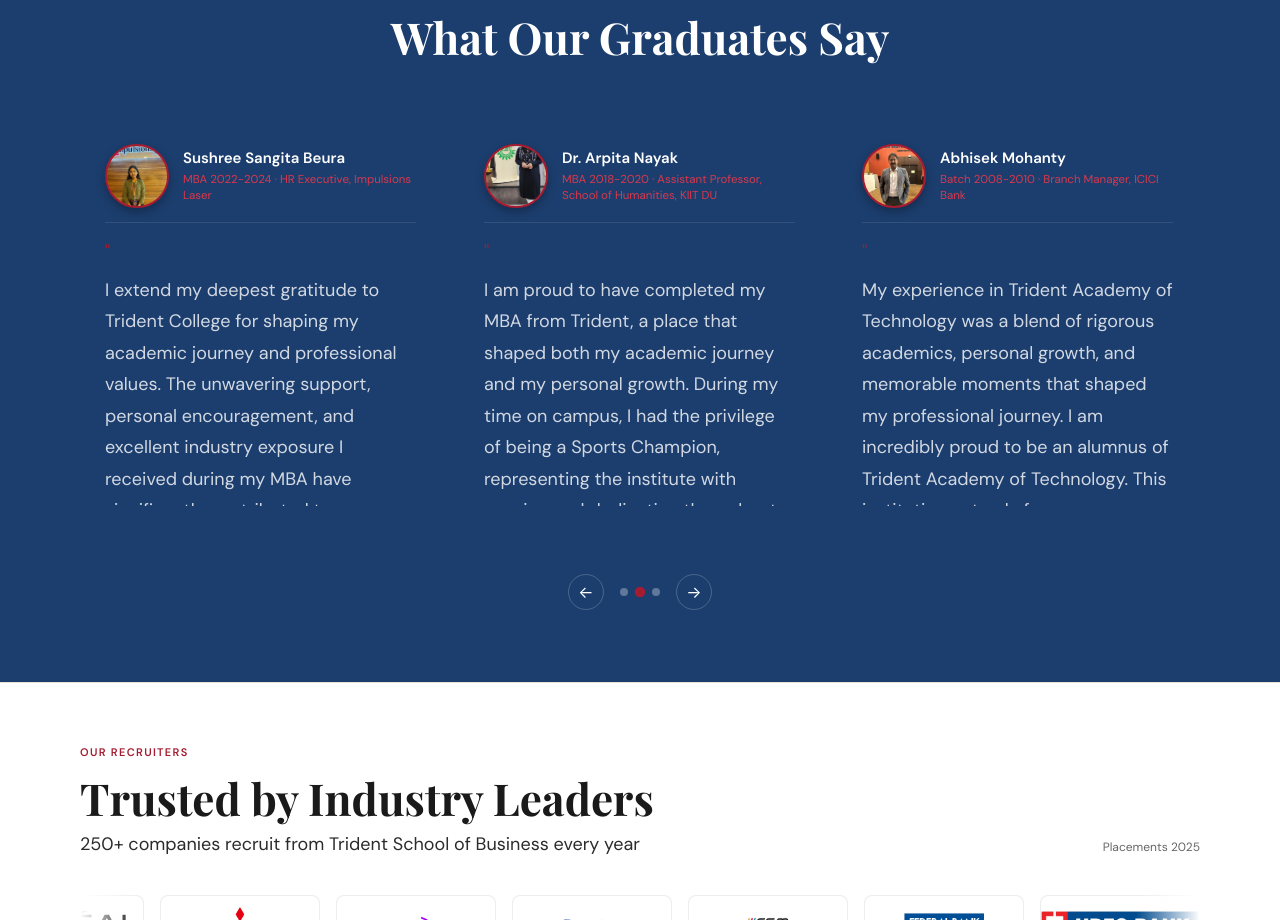
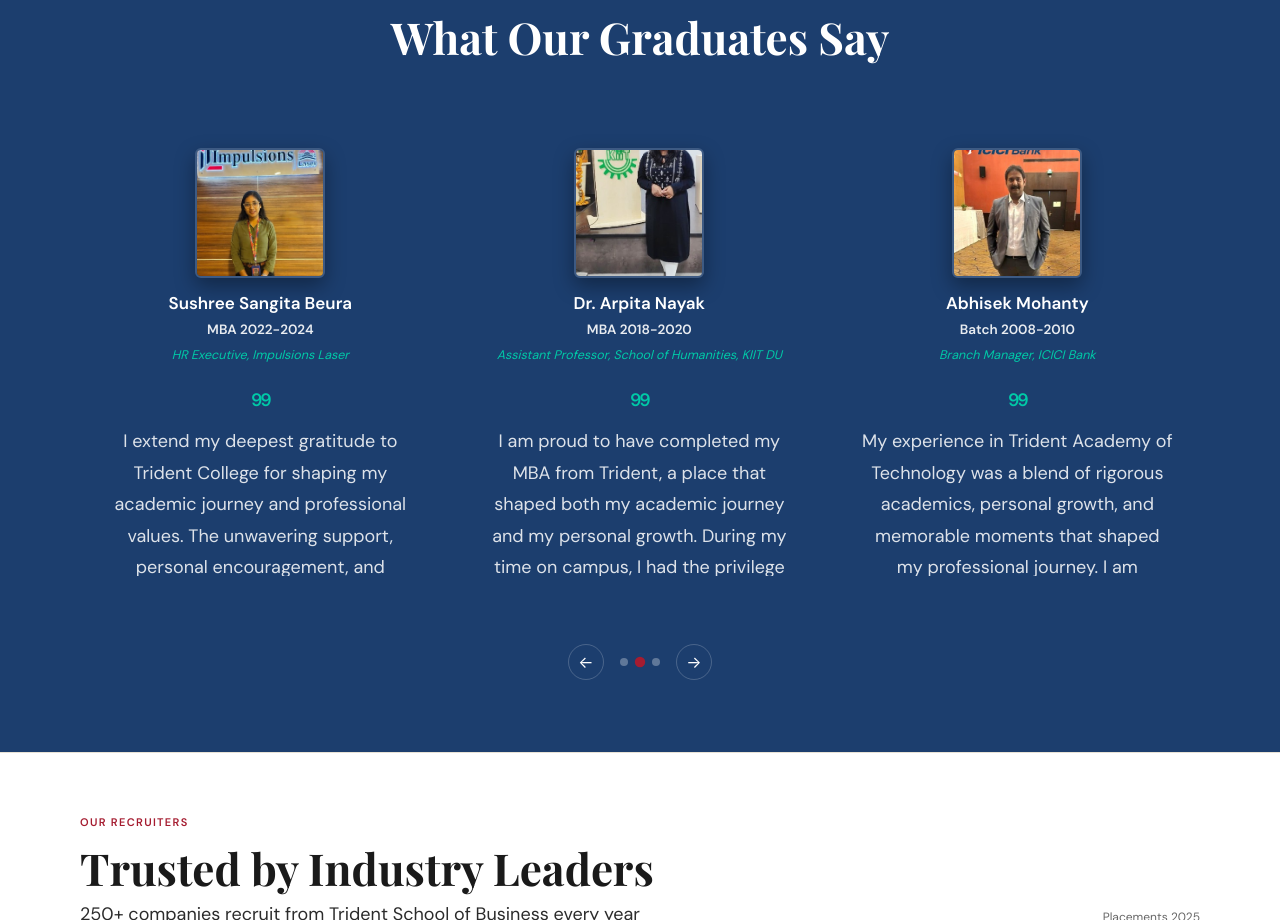
Before and after one commit to Bikash168/New_MBA, a website built with Vite: page index.html in a window 1280 px wide. Shown: the part 3080-4000 px from the top of the page. Built offline with nearby package versions, Linux system fonts and the light colour scheme; a web font is replaced by a local one.

Commit message:
Update testimonial cards layout to centered square photo with batch, company, and teal 99 quotation style

```diff
--- a/index.html
+++ b/index.html
@@ -922,85 +922,93 @@
     .testi-card {
       flex: 0 0 calc(33.333% - 16px);
       min-width: 280px;
-      height: 410px !important;
+      height: 480px !important;
       background: rgba(255, 255, 255, 0.04) !important;
       border: 1px solid rgba(255, 255, 255, 0.08) !important;
       border-radius: var(--radius-md, 16px) !important;
-      padding: 24px 22px;
-      text-align: left;
+      padding: 28px 22px 24px 22px;
+      text-align: center;
       transition: var(--transition-smooth, all 0.5s cubic-bezier(0.16, 1, 0.3, 1)) !important;
       display: flex;
       flex-direction: column;
+      align-items: center;
       overflow: hidden !important;
     }
 
     .testi-card:hover {
       background: rgba(255, 255, 255, 0.07) !important;
       transform: translateY(-6px) !important;
-      border-color: rgba(200, 150, 42, 0.35) !important;
+      border-color: rgba(0, 201, 167, 0.4) !important;
       box-shadow: var(--shadow-lg) !important;
     }
 
     .testi-profile {
       display: flex;
-      align-items: center;
-      gap: 14px;
-      margin-bottom: 14px;
-      border-bottom: 1px solid rgba(255, 255, 255, 0.1);
-      padding-bottom: 14px;
-      margin-top: 0;
-      border-top: none;
-      padding-top: 0;
+      flex-direction: column;
+      align-items: center;
+      text-align: center;
+      margin-bottom: 6px;
+      width: 100%;
+      border: none;
+      padding: 0;
     }
 
     .testi-avatar {
-      width: 64px;
-      height: 64px;
-      border-radius: 50% !important;
+      width: 130px;
+      height: 130px;
+      border-radius: 6px !important;
       object-fit: cover;
-      border: 2.5px solid var(--gold);
-      box-shadow: 0 4px 10px rgba(0, 0, 0, 0.3);
+      border: 2px solid rgba(255, 255, 255, 0.15);
+      box-shadow: 0 8px 20px rgba(0, 0, 0, 0.35);
+      margin: 0 auto 14px auto;
       flex-shrink: 0;
-      display: flex;
-      align-items: center;
-      justify-content: center;
-      font-size: 14px;
-      font-weight: 700;
-      color: var(--navy);
-      background: var(--gold-lt);
+      display: block;
     }
 
     .testi-meta {
       display: flex;
       flex-direction: column;
+      align-items: center;
+      text-align: center;
     }
 
     .testi-name {
       font-weight: 700;
-      font-size: 15px;
+      font-size: 17px;
       color: #ffffff;
       line-height: 1.3;
-    }
-
-    .testi-role {
-      font-size: 11.5px;
-      color: var(--gold-lt);
-      margin-top: 4px;
-      line-height: 1.35;
+      margin-bottom: 4px;
+    }
+
+    .testi-batch {
+      font-size: 13.5px;
+      font-weight: 600;
+      color: rgba(255, 255, 255, 0.9);
+      margin-bottom: 3px;
+    }
+
+    .testi-company {
+      font-size: 12.5px;
+      font-style: italic;
+      color: #00C9A7;
     }
 
     .testi-quote {
-      font-size: 28px;
-      color: var(--gold);
-      font-family: Georgia, serif;
+      font-size: 26px;
+      font-weight: 800;
+      color: #00C9A7;
+      font-family: system-ui, -apple-system, sans-serif;
+      letter-spacing: -2px;
       line-height: 1;
-      margin-bottom: 6px;
+      margin: 12px 0 10px 0;
+      text-align: center;
     }
 
     .testi-text {
       font-size: 13px;
-      color: rgba(255, 255, 255, .8);
+      color: rgba(255, 255, 255, .85);
       line-height: 1.65;
+      text-align: center;
       margin-bottom: 0;
       flex-grow: 1;
       overflow-y: auto;
@@ -1893,10 +1901,11 @@
             <img class="testi-avatar" src="Public/alumni_poornima.jpg" alt="Poornima Mohapatra">
             <div class="testi-meta">
               <div class="testi-name">Poornima Mohapatra</div>
-              <div class="testi-role">MBA 2019-2021 · Assistant Manager, Utkarsh Small Finance Bank</div>
+              <div class="testi-batch">MBA 2019-2021</div>
+              <div class="testi-company">Assistant Manager, Utkarsh Small Finance Bank</div>
             </div>
           </div>
-          <div class="testi-quote">"</div>
+          <div class="testi-quote">99</div>
           <p class="testi-text">I am extremely grateful for the valuable education and skills developed during my time
             at Trident, where we celebrated every milestone like family. Securing a placement through the Trident campus
             drive allowed me to build a fulfilling career in the banking sector as an Assistant Manager with Utkarsh
@@ -1908,10 +1917,11 @@
             <img class="testi-avatar" src="Public/alumni_nilesh.jpg" alt="Nilesh Mohanty">
             <div class="testi-meta">
               <div class="testi-name">Nilesh Mohanty</div>
-              <div class="testi-role">MBA 2017-2019 · Assistant Manager Digital Marketing, Medicover Hospital</div>
+              <div class="testi-batch">MBA 2017-2019</div>
+              <div class="testi-company">Assistant Manager Digital Marketing, Medicover Hospital</div>
             </div>
           </div>
-          <div class="testi-quote">"</div>
+          <div class="testi-quote">99</div>
           <p class="testi-text">My two years at Trident (MBA Batch 2017-19) were a beautiful journey of personal
             transformation. I owe my deepest gratitude to the incredible faculty for their thoughtful mentorship, which
             built the career clarity and communication confidence I rely on today as an Assistant Manager at Medicover
@@ -1923,10 +1933,11 @@
             <img class="testi-avatar" src="Public/alumni_prabhat.jpg" alt="Mr. Prabhat Panda">
             <div class="testi-meta">
               <div class="testi-name">Mr. Prabhat Panda</div>
-              <div class="testi-role">MBA 2017-2019 · Associate Tax Consultant, BDO India</div>
+              <div class="testi-batch">MBA 2017-2019</div>
+              <div class="testi-company">Associate Tax Consultant, BDO India</div>
             </div>
           </div>
-          <div class="testi-quote">"</div>
+          <div class="testi-quote">99</div>
           <p class="testi-text">I am truly proud of my journey with Trident, which played a key role in my career. It
             gave me the platform to learn, explore, and pursue my goal of becoming an accountant and tax executive. The
             knowledge gained here helped me secure my current role as an Associate Tax Consultant with BDO India in
@@ -1938,10 +1949,11 @@
             <img class="testi-avatar" src="Public/alumni_sushree.jpg" alt="Sushree Sangita Beura">
             <div class="testi-meta">
               <div class="testi-name">Sushree Sangita Beura</div>
-              <div class="testi-role">MBA 2022-2024 · HR Executive, Impulsions Laser</div>
+              <div class="testi-batch">MBA 2022-2024</div>
+              <div class="testi-company">HR Executive, Impulsions Laser</div>
             </div>
           </div>
-          <div class="testi-quote">"</div>
+          <div class="testi-quote">99</div>
           <p class="testi-text">I extend my deepest gratitude to Trident College for shaping my academic journey and
             professional values. The unwavering support, personal encouragement, and excellent industry exposure I
             received during my MBA have significantly contributed to my successful career path as an HR Executive at
@@ -1953,10 +1965,11 @@
             <img class="testi-avatar" src="Public/alumni_arpita.jpg" alt="Dr. Arpita Nayak">
             <div class="testi-meta">
               <div class="testi-name">Dr. Arpita Nayak</div>
-              <div class="testi-role">MBA 2018-2020 · Assistant Professor, School of Humanities, KIIT DU</div>
+              <div class="testi-batch">MBA 2018-2020</div>
+              <div class="testi-company">Assistant Professor, School of Humanities, KIIT DU</div>
             </div>
           </div>
-          <div class="testi-quote">"</div>
+          <div class="testi-quote">99</div>
           <p class="testi-text">I am proud to have completed my MBA from Trident, a place that shaped both my academic
             journey and my personal growth. During my time on campus, I had the privilege of being a Sports Champion,
             representing the institute with passion and dedication throughout my MBA years. Alongside academics and
@@ -1971,10 +1984,11 @@
             <img class="testi-avatar" src="Public/alumni_abhisek.jpg" alt="Abhisek Mohanty">
             <div class="testi-meta">
               <div class="testi-name">Abhisek Mohanty</div>
-              <div class="testi-role">Batch 2008-2010 · Branch Manager, ICICI Bank</div>
+              <div class="testi-batch">Batch 2008-2010</div>
+              <div class="testi-company">Branch Manager, ICICI Bank</div>
             </div>
           </div>
-          <div class="testi-quote">"</div>
+          <div class="testi-quote">99</div>
           <p class="testi-text">My experience in Trident Academy of Technology was a blend of rigorous academics,
             personal growth, and memorable moments that shaped my professional journey. I am incredibly proud to be an
             alumnus of Trident Academy of Technology. This institution not only focuses on academic excellence but also
@@ -1987,10 +2001,11 @@
             <img class="testi-avatar" src="Public/alumni_laxmikanta.jpg" alt="Laxmikanta Nayak">
             <div class="testi-meta">
               <div class="testi-name">Laxmikanta Nayak</div>
-              <div class="testi-role">MBA 2022-2024 · Business IT Consultant, Agilitz Technologies Limited</div>
+              <div class="testi-batch">MBA 2022-2024</div>
+              <div class="testi-company">Business IT Consultant, Agilitz Technologies Limited</div>
             </div>
           </div>
-          <div class="testi-quote">"</div>
+          <div class="testi-quote">99</div>
           <p class="testi-text">I’m Laxmikanta Nayak, currently working as Business IT Consultant and applying digital
             solutions in business operations. My MBA at Trident Academy of Creative Technology played a pivotal role in
             shaping my professional mindset and industry readiness. I’m genuinely grateful for the learning culture,
@@ -2002,10 +2017,11 @@
             <img class="testi-avatar" src="Public/alumni_dipti.jpg" alt="Dipti Modak">
             <div class="testi-meta">
               <div class="testi-name">Dipti Modak</div>
-              <div class="testi-role">MBA 2022-2024 · Market Analyst, CSM</div>
+              <div class="testi-batch">MBA 2022-2024</div>
+              <div class="testi-company">Market Analyst, CSM</div>
             </div>
           </div>
-          <div class="testi-quote">"</div>
+          <div class="testi-quote">99</div>
           <p class="testi-text">The college offered a disciplined and supportive academic environment throughout my MBA
             journey. I value the exposure to diverse perspectives and the opportunity to engage in various institutional
             activities.</p>
```
